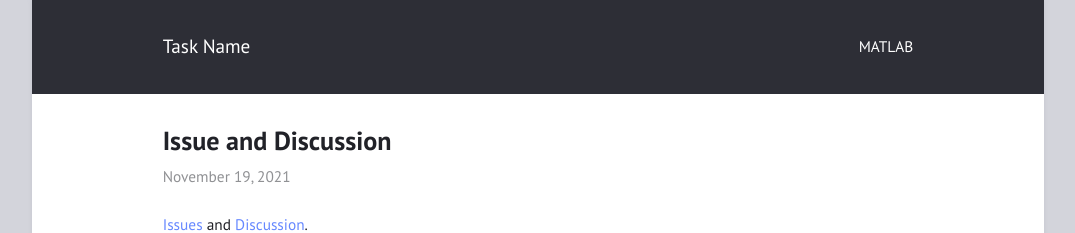
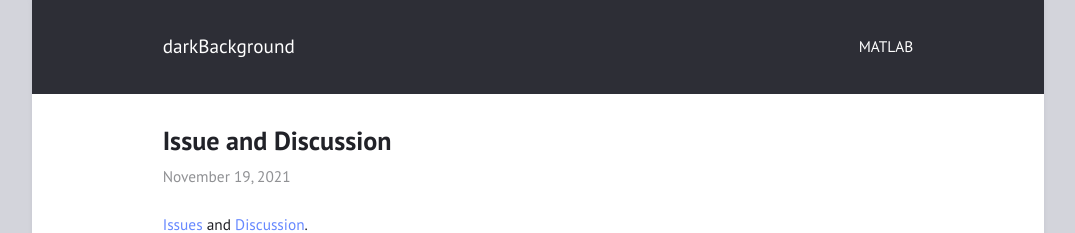
Before and after one commit to tulimid1/darkBackground_matlab, a Jekyll site: the page built from index.html, in a window 1280 px wide. Shown: the top 233 px of the page, without its empty margins (102-1177 px from the left). Built offline with Jekyll 4.4.1, drawn with Linux system fonts in a browser that asks for light colours.

Commit message:
Update _config.yml

```diff
--- a/_config.yml
+++ b/_config.yml
@@ -1,4 +1,4 @@
-title: "Task Name"
+title: "darkBackground"
 author: "Duncan Tulimieri"
 description: "Duncan Tulimieri"
 
```
